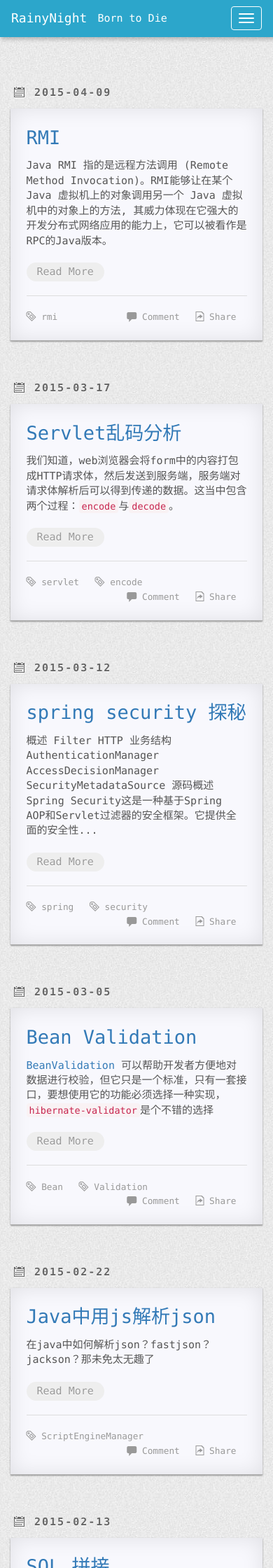
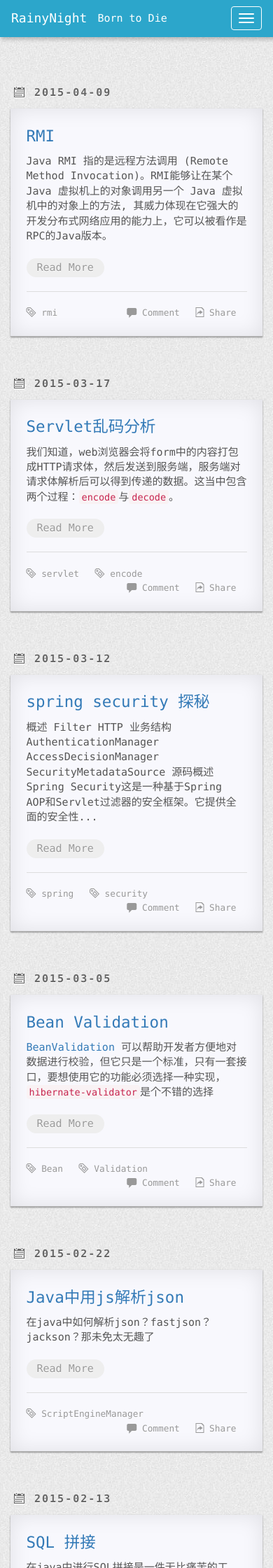
Before and after one commit to bit-ranger/blog, a Jekyll site: the page built from index.html, in a window 390 px wide. Shown: the top 2240 px of the page at 70% size. Built offline with Jekyll 4.4.1, drawn with Linux system fonts in a browser that asks for light colours; nearby versions of some CDN libraries; the list of posts is cut into pages by our own code; comment, search, counter and statistics services are not loaded; a style sheet for code colours, icons or effects is not loaded.

Commit message:
font size

```diff
--- a/static/css/index.css
+++ b/static/css/index.css
@@ -26,6 +26,7 @@
 .banner h2{
     line-height: 2;
 }
+
 @media screen and (max-width: 767px) {
     .banner h1{
         font-size: 36px;
@@ -34,6 +35,9 @@
         font-size: 15px;
     }
     article .title{
-        font-size: 1.8em;
+        font-size: 1.5em;
+    }
+    .banner .btn.btn-default{
+        font-size: 11px;
     }
 }
```
